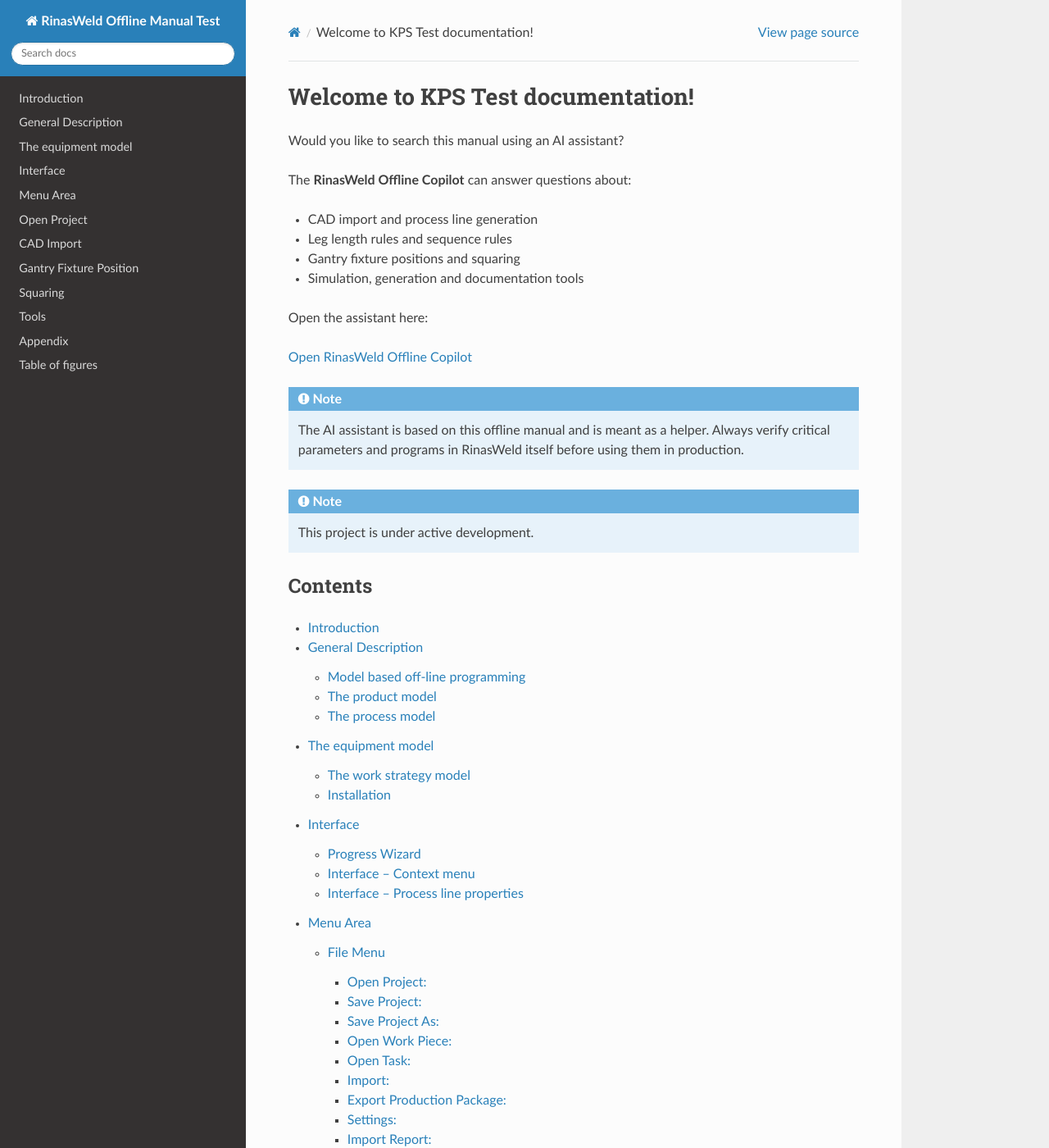
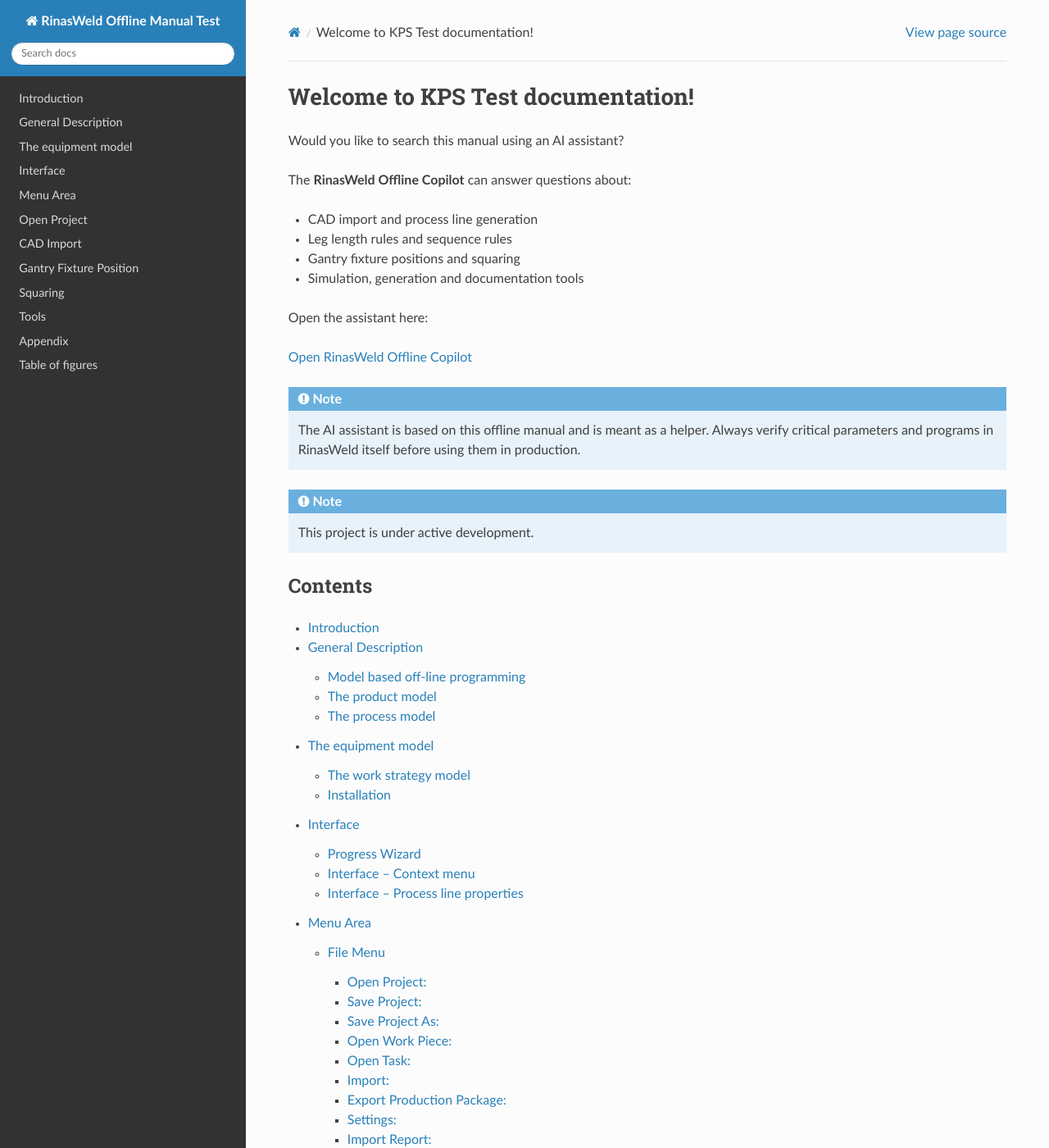
Before and after one commit to s307543138/Manual, a Sphinx documentation site: the page built from docs/source/index.rst, in a window 1280 px wide and 1400 px high. Shown: the whole window at 82% size. Built offline with Sphinx 7.4.7 and the Read the Docs theme 3.1.0, drawn with Linux system fonts in a browser that asks for light colours.

Commit message:
Update conf.py

```diff
--- a/docs/source/conf.py
+++ b/docs/source/conf.py
@@ -44,3 +44,10 @@ html_theme = 'sphinx_rtd_theme'
 
 # -- Options for EPUB output
 epub_show_urls = 'footnote'
+
+
+# -- custom ccs
+html_static_path = ['_static']
+html_css_files = [
+    'custom.css',
+]
```
